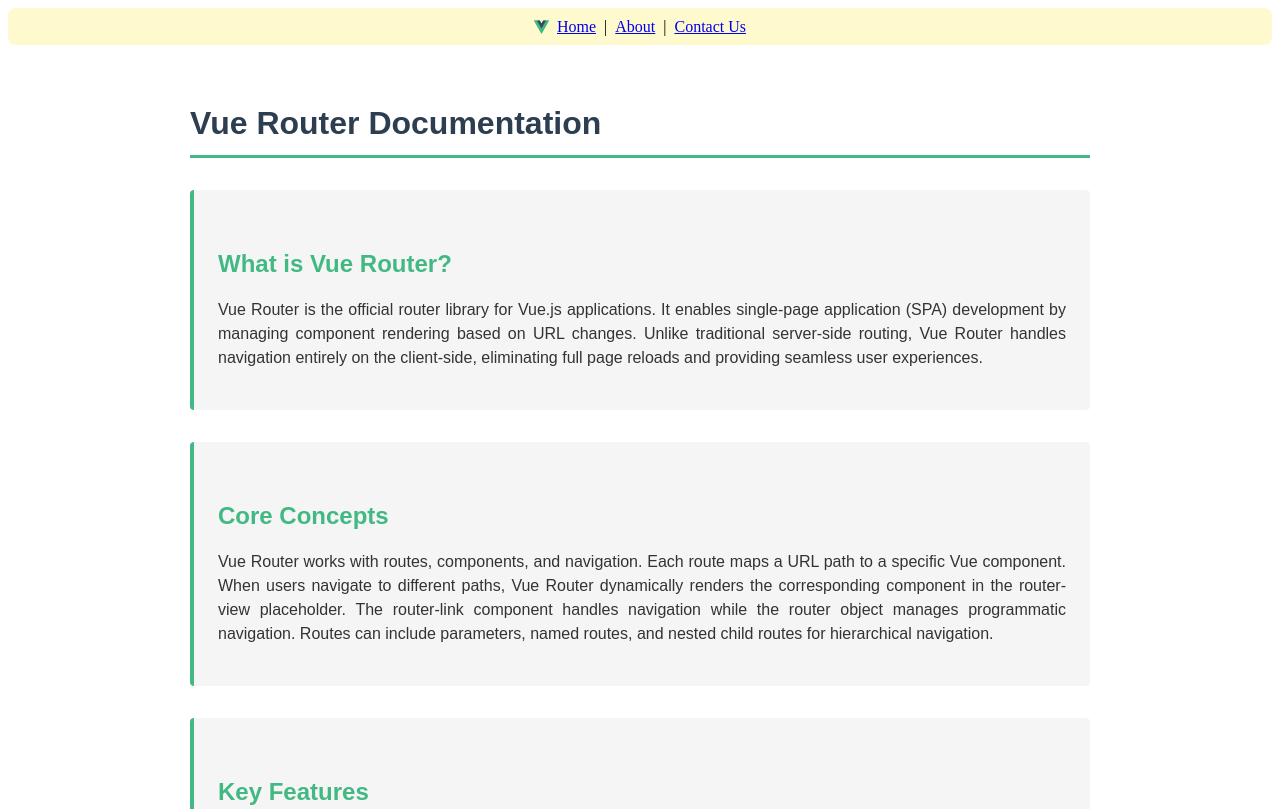
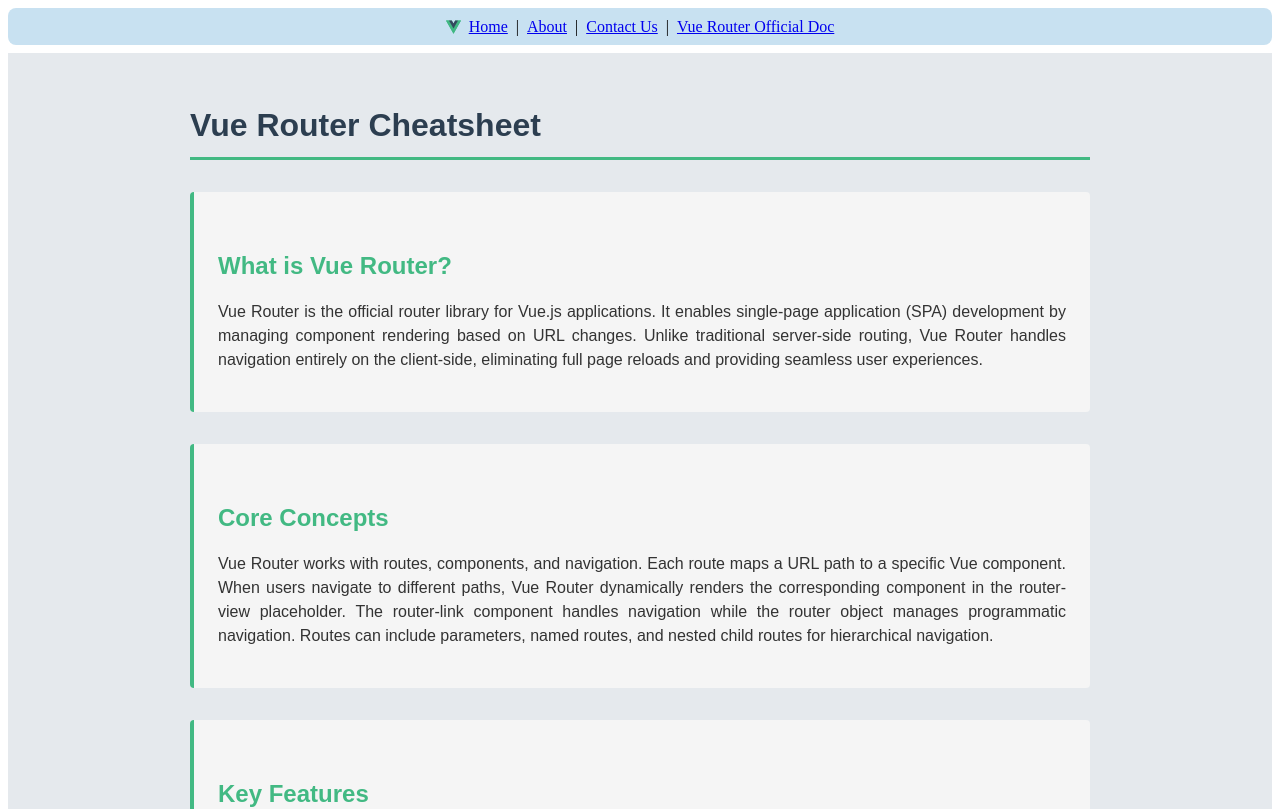
Before and after one commit to debdeep/vue-router-app, a Vue app: page /about in a window 1280 px wide. Shown: the top 809 px of the page. Built offline with nearby package versions, Linux system fonts and the light colour scheme.

Commit message:
layout changes and modernization

```diff
--- a/index.html
+++ b/index.html
@@ -2,7 +2,7 @@
 <html lang="en">
   <head>
     <meta charset="UTF-8" />
-    <link rel="icon" type="image/svg+xml" href="/favicon.svg" />
+    <!-- <link rel="icon" type="image/svg+xml" href="/favicon.svg" /> -->
     <meta name="viewport" content="width=device-width, initial-scale=1.0" />
     <title>router-app</title>
   </head>
--- a/src/App.vue
+++ b/src/App.vue
@@ -1,44 +1,21 @@
 <script setup>
+import Navigation from "./components/Navigation.vue";
 </script>
 
 <template>
-  <div class="topbar">
-    <img class="logo" alt="Vue Logo" src="./assets/vue.svg" />
-    <router-link to="/">Home</router-link>
-    <span class="divider">|</span>
-    <router-link to="/about">About</router-link>
-    <span class="divider">|</span>
-    <router-link to="/contact">Contact Us</router-link>
-  </div>
-
-  <div class="container">
-    <br />
+  <Navigation />
+  <div class="container content">
     <router-view></router-view>
   </div>
 </template>
 
 <style scoped>
-.topbar {
-  display: flex;
-  justify-content: center;
-  align-items: center;
-  gap: 0.5rem;
-  padding: 0.6rem 1rem;
-  background: lemonchiffon;
-  border-radius: 8px;
-  margin-bottom: 1rem;
-}
-.divider {
-  color: black;
-}
-.container {
+.content {
   display: flex;
   justify-content: center;
   align-items: center;
   flex-direction: row;
-}
-.logo {
-  width: 15px;
-  height: auto;
+  padding-top: 10px;
+  padding-bottom: 10px;
 }
 </style>
--- /dev/null
+++ b/src/assets/main.css
@@ -0,0 +1,3 @@
+.container {
+    background-color: rgb(229, 233, 237);
+}
--- /dev/null
+++ b/src/components/Navigation.vue
@@ -0,0 +1,34 @@
+<template>
+  <div class="topbar">
+    <img class="logo" alt="Vue Logo" src="../assets/vue.svg" />
+    <router-link to="/">Home</router-link>
+    <span class="divider">|</span>
+    <router-link to="/about">About</router-link>
+    <span class="divider">|</span>
+    <router-link to="/contact">Contact Us</router-link>
+    <span class="divider">|</span>
+    <a href="https://router.vuejs.org/" target="_blank"
+      >Vue Router Official Doc</a
+    >
+  </div>
+</template>
+
+<style scoped>
+.topbar {
+  display: flex;
+  justify-content: center;
+  align-items: center;
+  gap: 0.5rem;
+  padding: 0.6rem 1rem;
+  background: rgb(200, 225, 241);
+  border-radius: 8px;
+  margin-bottom: .5rem;
+}
+.divider {
+  color: black;
+}
+.logo {
+  width: 15px;
+  height: auto;
+}
+</style>
--- a/src/main.js
+++ b/src/main.js
@@ -1,4 +1,5 @@
 import { createApp } from 'vue';
+import './assets/main.css';
 import App from './App.vue';
 import router from './router';
 
--- a/src/views/About.vue
+++ b/src/views/About.vue
@@ -19,7 +19,7 @@
 
 <template>
   <div class="about">
-    <h1>Vue Router Documentation</h1>
+    <h1>Vue Router Cheatsheet</h1>
 
     <section class="intro">
       <h2>What is Vue Router?</h2>
```
